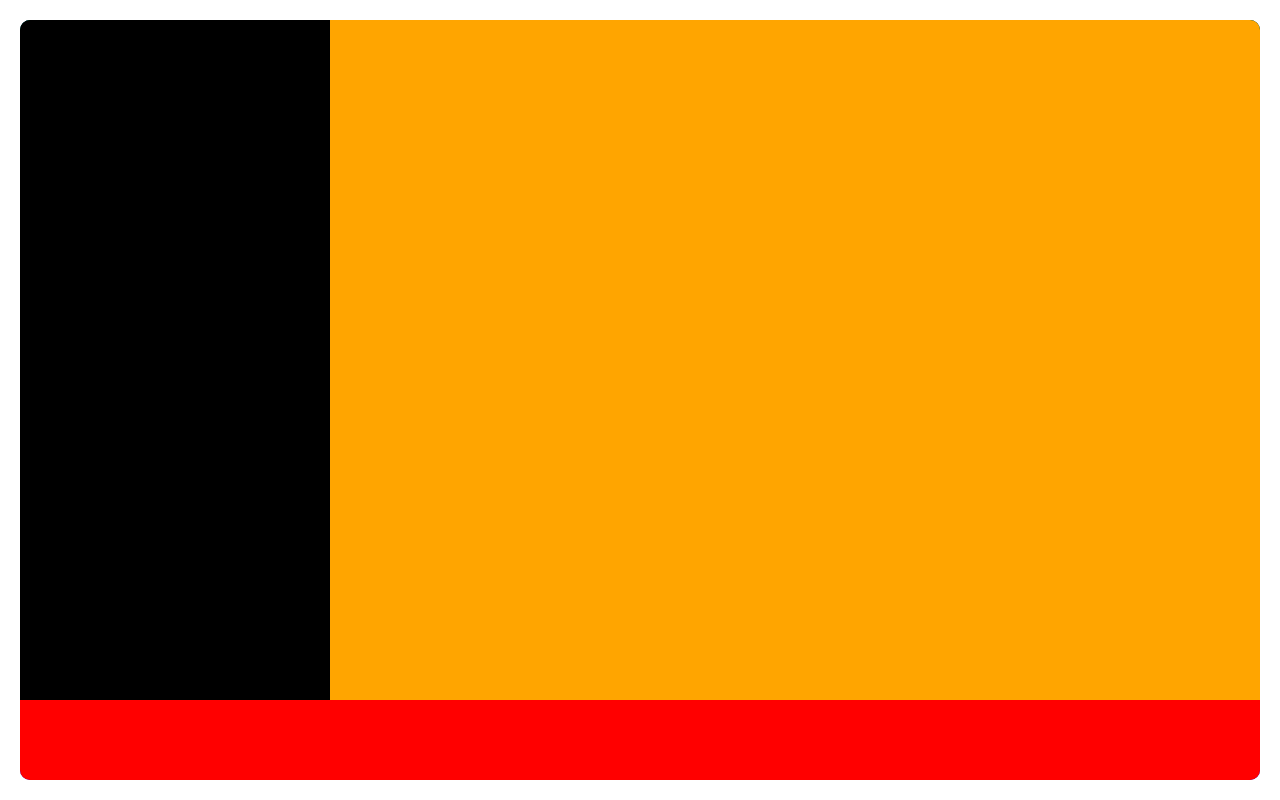
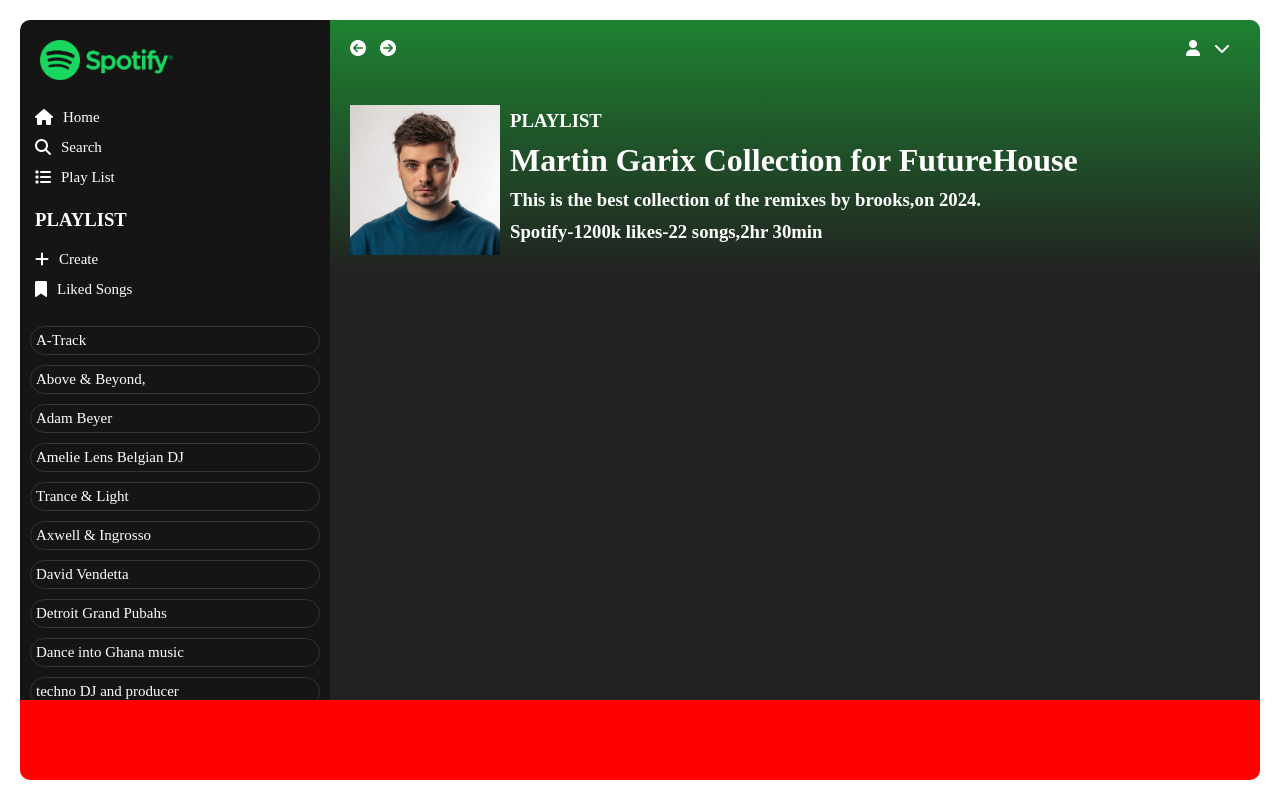
Before and after one commit to BhashiBandara95/Spotify_Clone_App, a plain HTML site: page index.html in a window 1280 px wide. Drawn offline with Linux system fonts and the light colour scheme.

Commit message:
Complete Play list(left - Vertical) section and some parts of Playing section(Right - Horizontal)

```diff
--- a/index.html
+++ b/index.html
@@ -4,13 +4,104 @@
 		<meta charset="UTF-8" />
 		<meta name="viewport" content="width=device-width, initial-scale=1.0" />
 		<title>Spotify Clone</title>
+		<script
+			src="https://kit.fontawesome.com/e820627a9d.js"
+			crossorigin="anonymous"
+		></script>
 		<link rel="stylesheet" href="/style.css" />
 	</head>
 	<body>
 		<div class="main-container">
-			<div class="plylist-container">
-				<div class="playlist"></div>
-				<div class="playing"></div>
+			<div class="playlist-container">
+				<div class="playlist">
+					<img src="/assets/logo.png" class="logo" alt="playlist_logo" />
+					<div class="playlist-card">
+						<i class="fa-solid fa-house"></i>
+						<h3 class="playlist-main-content">Home</h3>
+					</div>
+					<div class="playlist-card">
+						<i class="fa-solid fa-magnifying-glass"></i>
+						<h3 class="playlist-main-content">Search</h3>
+					</div>
+					<div class="playlist-card">
+						<i class="fa-solid fa-list"></i>
+						<h3 class="playlist-main-content">Play List</h3>
+					</div>
+					<h3 class="playlist-main-content-header">PLAYLIST</h3>
+					<div class="playlist-card">
+						<i class="fa-solid fa-plus"></i>
+						<h3 class="playlist-main-content">Create</h3>
+					</div>
+					<div class="playlist-card">
+						<i class="fa-solid fa-bookmark"></i>
+						<h3 class="playlist-main-content">Liked Songs</h3>
+					</div>
+					<div class="track-list">
+						<h3 class="tracks-played">A-Track</h3>
+						<h3 class="tracks-played">Above & Beyond,</h3>
+						<h3 class="tracks-played">Adam Beyer</h3>
+						<h3 class="tracks-played">Amelie Lens Belgian DJ</h3>
+						<h3 class="tracks-played">Trance & Light</h3>
+						<h3 class="tracks-played">Axwell & Ingrosso</h3>
+						<h3 class="tracks-played">David Vendetta</h3>
+						<h3 class="tracks-played">Detroit Grand Pubahs</h3>
+						<h3 class="tracks-played">Dance into Ghana music</h3>
+						<h3 class="tracks-played">techno DJ and producer</h3>
+						<h3 class="tracks-played">the film 196 BPM.</h3>
+						<h3 class="tracks-played">Martin Garix-new tracks</h3>
+						<h3 class="tracks-played">the film 196 BPM.</h3>
+						<h3 class="tracks-played">Detroit Grand Pubahs</h3>
+						<h3 class="tracks-played">Dance into Ghana music</h3>
+						<h3 class="tracks-played">Detroit Grand Pubahs</h3>
+						<h3 class="tracks-played">Dance into Ghana music</h3>
+						<h3 class="tracks-played">techno DJ and producer</h3>
+						<h3 class="tracks-played">the film 196 BPM.</h3>
+						<h3 class="tracks-played">Martin Garix-new tracks</h3>
+						<h3 class="tracks-played">the film 196 BPM.</h3>
+						<h3 class="tracks-played">Trance & Light</h3>
+						<h3 class="tracks-played">Axwell & Ingrosso</h3>
+						<h3 class="tracks-played">David Vendetta</h3>
+						<h3 class="tracks-played">Detroit Grand Pubahs</h3>
+						<h3 class="tracks-played">techno DJ and producer</h3>
+						<h3 class="tracks-played">the film 196 BPM.</h3>
+						<h3 class="tracks-played">Martin Garix-new tracks</h3>
+						<h3 class="tracks-played">the film 196 BPM.</h3>
+					</div>
+				</div>
+				<div class="playing">
+					<div class="top-header-gradient">
+						<div class="top-header">
+							<div class="header-icons">
+								<i class="fa-solid fa-circle-arrow-left"></i>
+								<i class="fa-solid fa-circle-arrow-right"></i>
+							</div>
+							<div class="profile">
+								<i class="fa-solid fa-user"></i>
+								<i class="fa-solid fa-chevron-down"></i>
+							</div>
+						</div>
+						<div class="playlist-image-container">
+							<div>
+								<img
+									src="/assets/brooks.jpg"
+									alt="img_Martin-Garix"
+									class="image-playlist"
+								/>
+							</div>
+
+							<div class="image-data">
+								<h3 class="data">PLAYLIST</h3>
+								<h1 class="data">Martin Garix Collection for FutureHouse</h3>
+								<h3 class="data">
+									This is the best collection of the remixes by brooks,on 2024.
+								</h3>
+								<h3 class="data">
+									Spotify-1200k likes-22 songs,2hr 30min
+								</h3>
+							</div>
+						</div>
+					</div>
+				</div>
 			</div>
 			<div class="music-player"></div>
 		</div>
--- a/style.css
+++ b/style.css
@@ -2,31 +2,32 @@
 	padding: 0;
 	margin: 0;
 	box-sizing: border-box;
-	font-family: Gotham; /* Should be already installed  on your machine. If not, want t download  */
+	font-family: Gotham; /* Should be already installed on machine. If not, want to download  */
 }
 
 .main-container {
-	background-color: blue;
 	margin: 20px;
 	border-radius: 10px;
 	overflow: hidden;
 }
 
-.plylist-container {
-	background-color: green;
+/* playlist-container - section styles */
+
+.playlist-container {
 	width: 100%;
 	height: 85vh;
 	display: flex; /* Use playlist and playing as inline elements*/
 }
 
 .playlist {
-	background-color: black;
+	background-color: rgb(22, 21, 21);
 	width: 25%;
+	overflow: hidden;
 }
 
 .playing {
 	width: 75%;
-	background-color: orange;
+	background-color: rgba(22, 21, 21, 0.94);
 }
 
 .music-player {
@@ -34,3 +35,78 @@
 	width: 100%;
 	height: 10vh;
 }
+
+.logo {
+	height: 40px;
+	margin: 20px;
+}
+
+.playlist-card {
+	display: flex;
+	padding: 5px 15px;
+}
+
+.playlist-main-content {
+	color: white;
+	font-weight: 400;
+	font-size: 15px;
+}
+
+.fa-solid {
+	color: white;
+	padding-right: 10px;
+	height: 20px;
+	cursor: pointer;
+}
+
+.playlist-main-content-header {
+	margin: 15px;
+	font-weight: 600;
+	color: white;
+}
+
+.track-list {
+	margin: 10px 5px;
+	height: 60vh;
+	border-radius: 5px;
+	color: rgb(39, 39, 39);
+	overflow: scroll;
+}
+
+.tracks-played {
+	color: white;
+	font-weight: 400;
+	margin: 10px 5px;
+	cursor: pointer;
+	font-size: 15px;
+	border: 1px solid rgb(53, 52, 52);
+	padding: 5px;
+	border-radius: 20px;
+}
+
+/* playing - section styles */
+
+.top-header-gradient {
+	background-image: linear-gradient(rgba(27, 194, 60, 0.6), rgb(34, 32, 32));
+}
+.top-header {
+	display: flex;
+	justify-content: space-between;
+	padding: 20px;
+}
+
+.playlist-image-container {
+	padding: 20px;
+	display: flex;
+}
+
+.image-playlist {
+	height: 150px;
+	margin-top: 5px;
+	margin-right: 10px;
+}
+
+.data {
+	color: white;
+	margin-top: 10px;
+}
```
